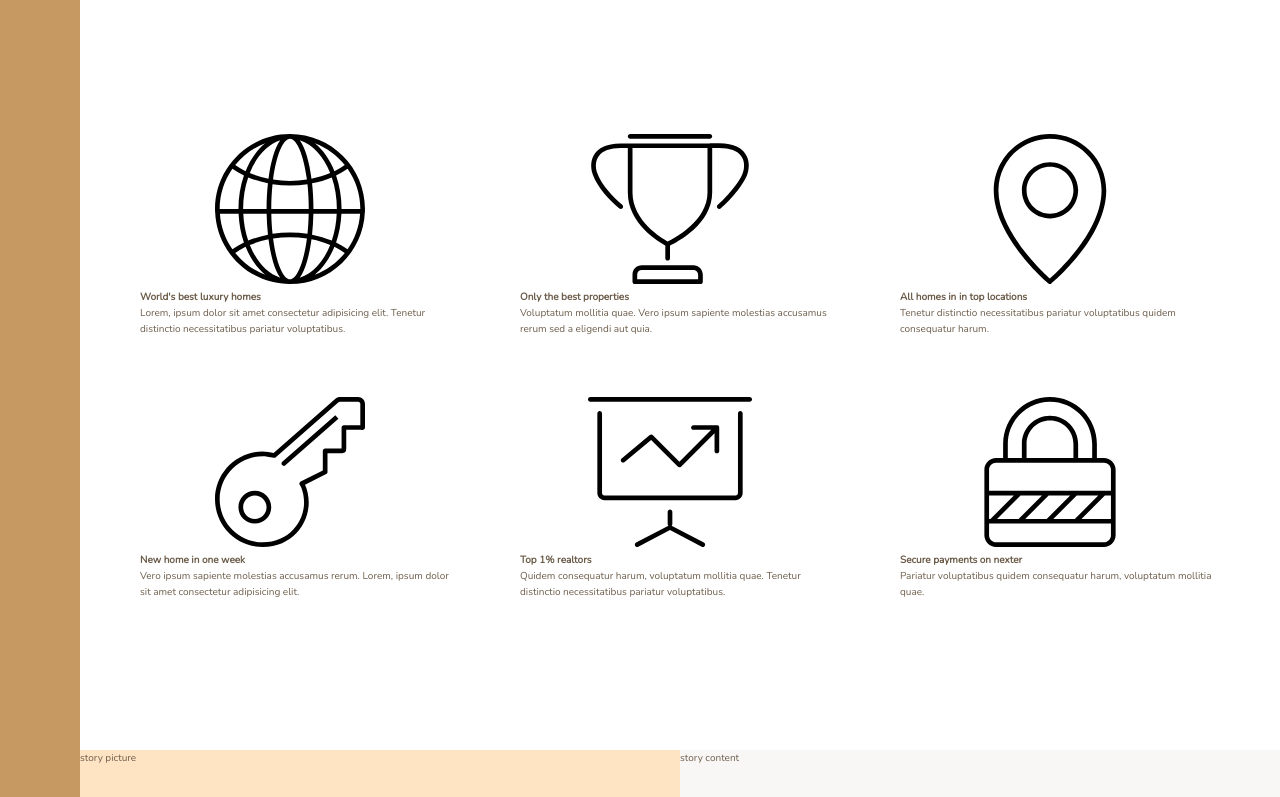
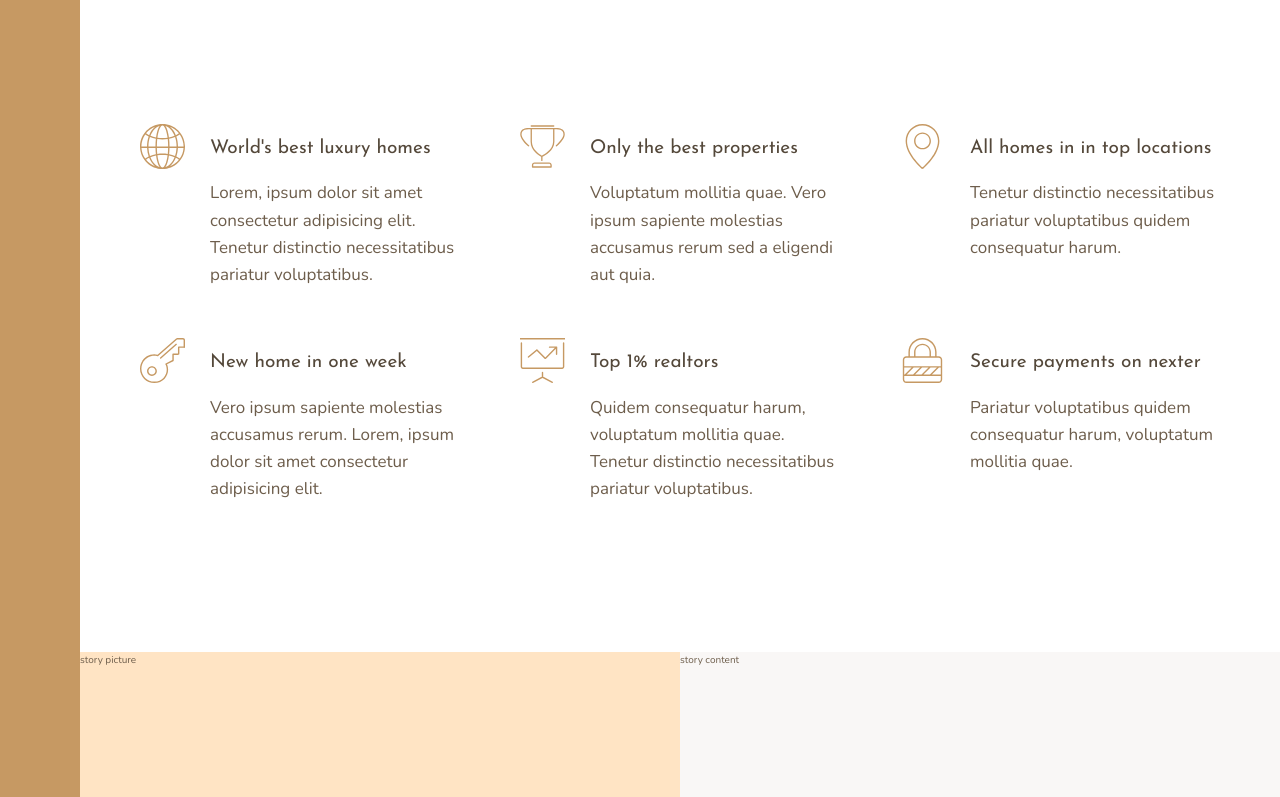
Before and after one commit to trinhminhnhat/html-css-nexter, a website: page index.html in a window 1280 px wide. Shown: the part 656-1453 px from the top of the page. Drawn offline with nearby package versions, Linux system fonts and the light colour scheme.

Commit message:
style: features section

```diff
--- a/index.html
+++ b/index.html
@@ -25,7 +25,7 @@
             <svg class="feature__icon">
                 <use xlink:href="img/sprite.svg#icon-global"></use>
             </svg>
-            <h4 class="heading-4">
+            <h4 class="heading-4 heading-4--dark">
                 World's best luxury homes
             </h4>
             <p class="feature__text">
@@ -37,7 +37,7 @@
             <svg class="feature__icon">
                 <use xlink:href="img/sprite.svg#icon-trophy"></use>
             </svg>
-            <h4 class="heading-4">
+            <h4 class="heading-4 heading-4--dark">
                 Only the best properties
             </h4>
             <p class="feature__text">
@@ -48,7 +48,7 @@
             <svg class="feature__icon">
                 <use xlink:href="img/sprite.svg#icon-map-pin"></use>
             </svg>
-            <h4 class="heading-4">
+            <h4 class="heading-4 heading-4--dark">
                 All homes in in top locations
             </h4>
             <p class="feature__text">
@@ -59,7 +59,7 @@
             <svg class="feature__icon">
                 <use xlink:href="img/sprite.svg#icon-key"></use>
             </svg>
-            <h4 class="heading-4">
+            <h4 class="heading-4 heading-4--dark">
                 New home in one week
             </h4>
             <p class="feature__text">
@@ -70,7 +70,7 @@
             <svg class="feature__icon">
                 <use xlink:href="img/sprite.svg#icon-presentation"></use>
             </svg>
-            <h4 class="heading-4">
+            <h4 class="heading-4 heading-4--dark">
                 Top 1% realtors
             </h4>
             <p class="feature__text">
@@ -82,7 +82,7 @@
             <svg class="feature__icon">
                 <use xlink:href="img/sprite.svg#icon-lock"></use>
             </svg>
-            <h4 class="heading-4">
+            <h4 class="heading-4 heading-4--dark">
                 Secure payments on nexter
             </h4>
             <p class="feature__text">
--- a/scss/_features.scss
+++ b/scss/_features.scss
@@ -3,9 +3,26 @@
     margin: 15rem 0;
 
     display: grid;
-    grid-template-columns: repeat(3, 1fr);
+    // grid-template-columns: repeat(3, 1fr);
+    grid-template-columns: repeat(auto-fit, minmax(25rem, 1fr));
     gap: 6rem;
+    align-items: start;
+}
 
-    .feature {
+.feature {
+    display: grid;
+    grid-template-columns: min-content 1fr;
+    gap: 1.5rem 2.5rem;
+
+    &__icon {
+        fill: $color-primary;
+        width: 4.5rem;
+        height: 4.5rem;
+        grid-row: 1 / span 2;
+        transform: translateY(-1rem);
+    }
+
+    &__text {
+        font-size: 1.7rem;
     }
 }
--- a/scss/_typography.scss
+++ b/scss/_typography.scss
@@ -0,0 +1,29 @@
+%heading {
+    font-family: $font-display;
+    font-weight: 400;
+}
+
+.heading-1 {
+    @extend %heading;
+}
+
+.heading-2 {
+    @extend %heading;
+}
+
+.heading-3 {
+    @extend %heading;
+}
+
+.heading-4 {
+    @extend %heading;
+    font-size: 1.9rem;
+
+    &--light {
+        color: $color-grey-light-1;
+    }
+
+    &--dark {
+        color: $color-grey-dark-1;
+    }
+}
```
Also changed, not shown: css/style.css.
